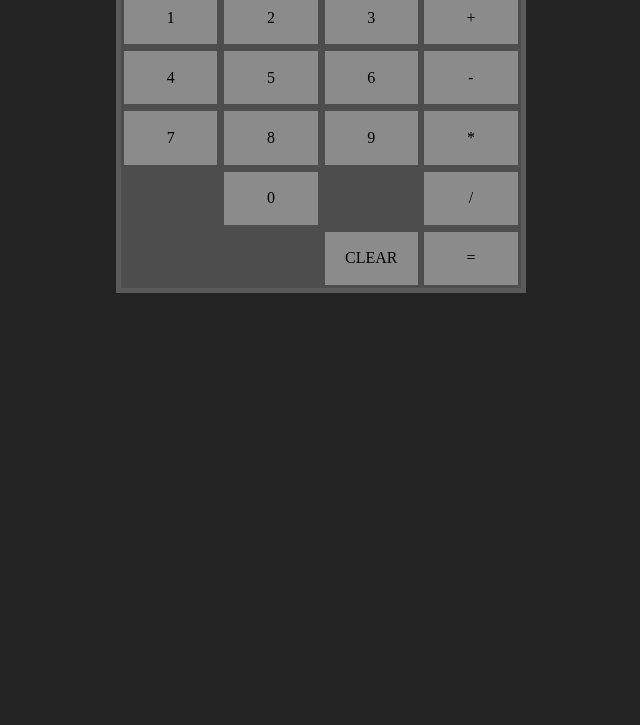
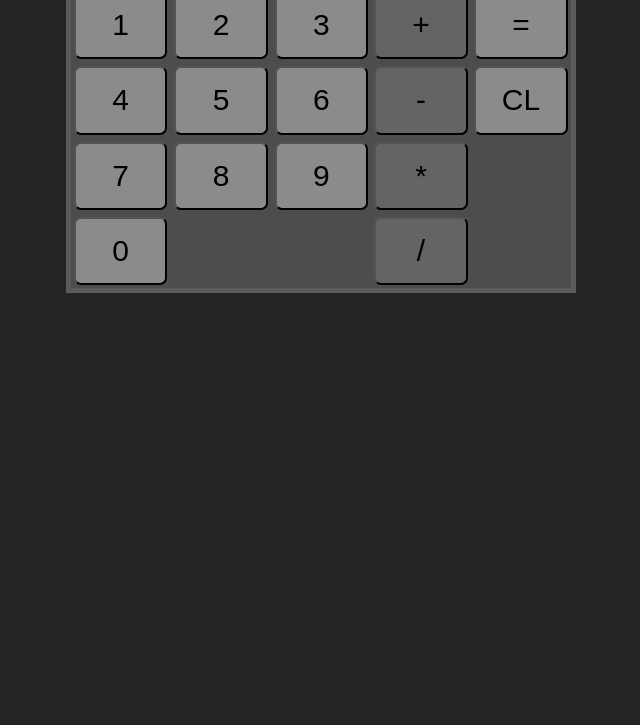
Before and after one commit to EdPotkins/odin-calculator, a plain HTML site: page index.html in a window 1280 px wide. Shown: the part 75-800 px from the top of the page, without its empty margins (319-959 px from the left). Drawn offline with Linux system fonts and the light colour scheme.

Commit message:
Change html structure

```diff
--- a/index.html
+++ b/index.html
@@ -10,26 +10,28 @@
 </head>
 <body>
     <div id="calculator">
-        <div id="display">2+2=4</div>
-        <div id="number-container">
-            <div class="button" id="one">1</div>
-            <div class="button" id="two">2</div>
-            <div class="button" id="three">3</div>
-            <div class="button" id="four">4</div>
-            <div class="button" id="five">5</div>
-            <div class="button" id="six">6</div>
-            <div class="button" id="seven">7</div>
-            <div class="button" id="eight">8</div>
-            <div class="button" id="nine">9</div>
-            <div class="button" id="zero">0</div>
-            <div class="button" id="clear">CLEAR</div>
+        <div id="display">42069</div>
+        <div id="operand-container">
+            <button class="operand" id="one" value="1">1</button>
+            <button class="operand" id="two" value="2">2</button>
+            <button class="operand" id="three" value="3">3</button>
+            <button class="operand" id="four" value="4">4</button>
+            <button class="operand" id="five" value="5">5</button>
+            <button class="operand" id="six" value="6">6</button>
+            <button class="operand" id="seven" value="7">7</button>
+            <button class="operand" id="eight" value="8">8</button>
+            <button class="operand" id="nine" value="9">9</button>
+            <button class="operand" id="zero" value="0">0</button>
         </div>
         <div id="operator-container">
-            <div class="button" id="add">+</div>
-            <div class="button" id="substract">-</div>
-            <div class="button" id="multiply">*</div>
-            <div class="button" id="divide">/</div>
-            <div class="button" id="operate">=</div>
+            <button class="operator" id="add" value="+">+</button>
+            <button class="operator" id="substract" value="-">-</button>
+            <button class="operator" id="multiply" value="*">*</button>
+            <button class="operator" id="divide" value="/">/</button>
+        </div>
+        <div id="function-container">
+            <button class="equals" id="equals" value="=">=</button>
+            <button class="clear" id="clear" value="clear">CL</button>
         </div>
     </div>
 </body>
--- a/script.js
+++ b/script.js
@@ -1,3 +1,17 @@
+let displayValue = '0';
+let firstOperand = null;
+let secondOperand = null;
+let firstOperator = null;
+let secondOperator = null;
+let result = null;
+
+const buttons = document.querySelectorAll("button");
+
+function updateDisplay(){
+    const display = document.querySelector("#display");
+    display.textContent = displayValue;
+}
+
 function add(a, b){
     return a + b;
 }
--- a/style.css
+++ b/style.css
@@ -8,7 +8,7 @@ html {
 
 #calculator {
     background-color: rgb(90, 90, 90);
-    width: 410px;
+    width: 510px;
     height: 360px;
     padding: 5px;
     margin: auto;
@@ -18,23 +18,24 @@ html {
 
 #display {
     background-color: rgb(204, 204, 204);
-    width: 400px;
+    width: 500px;
     height: 50px;
-    border: 1px solid black;
+    border: 2px solid black;
+    border-radius: 7px;
     font-family: 'Courier New', Courier, monospace;
     font-size: 36px;
     display: flex;
-    justify-content: left;
+    justify-content: right;
     align-items: center;
 }
 
-#number-container {
+#operand-container {
     background-color: rgb(77, 77, 77);
     display: grid;
     width: 300px;
     height: 300px;
     grid-template-columns: repeat(3, 1fr);
-    grid-template-rows: repeat(5, 1fr);
+    grid-template-rows: repeat(4, 1fr);
     column-gap: 7px;
     row-gap: 7px;
     padding: 3px;
@@ -45,27 +46,42 @@ html {
     display: grid;
     width: 100px;
     height: 300px;
-    grid-template-columns: 1fr;
-    grid-template-rows: repeat(5, 1fr);
+    grid-template-columns: repeat(1, 1fr);
+    grid-template-rows: repeat(4, 1fr);
+    column-gap: 7px;
     row-gap: 7px;
     padding: 3px;
 }
 
-.button {
+#function-container {
+    background-color: rgb(77, 77, 77);
+    display: grid;
+    width: 100px;
+    height: 300px;
+    grid-template-columns: repeat(1, 1fr);
+    grid-template-rows: repeat(4, 1fr);
+    column-gap: 7px;
+    row-gap: 7px;
+    padding: 3px;
+}
+
+button {
     background-color: rgb(139, 139, 139);
+    border-radius: 7px;
+    font-size: 30px;
     display: flex;
     justify-content: center;
     align-items: center;
 }
 
-#zero {
-    grid-column-start: 2;
-    grid-column-end: 3;
+.operator {
+    background-color: rgb(100, 100, 100);
 }
 
-#clear {
-    grid-column-start: 3;
-    grid-column-end: 4;
-    grid-row-start: 5;
-    grid-row-end: 5;
+.function#equals {
+    background-color: rgba(255, 0, 0, 0.274);
 }
+
+.function#clear {
+    background-color: rgba(255, 255, 0, 0.274);
+}
```
